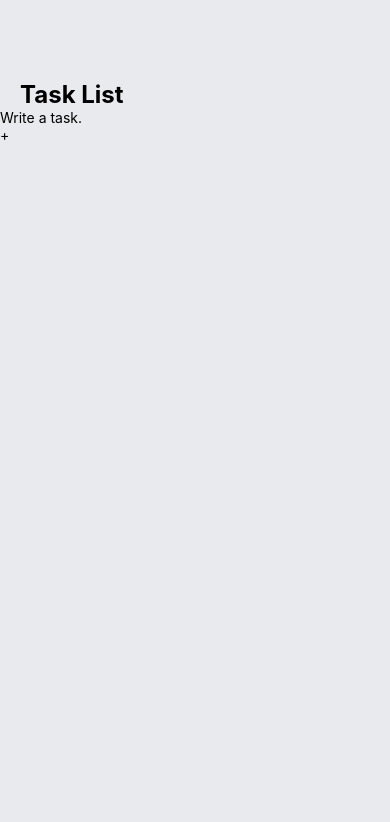
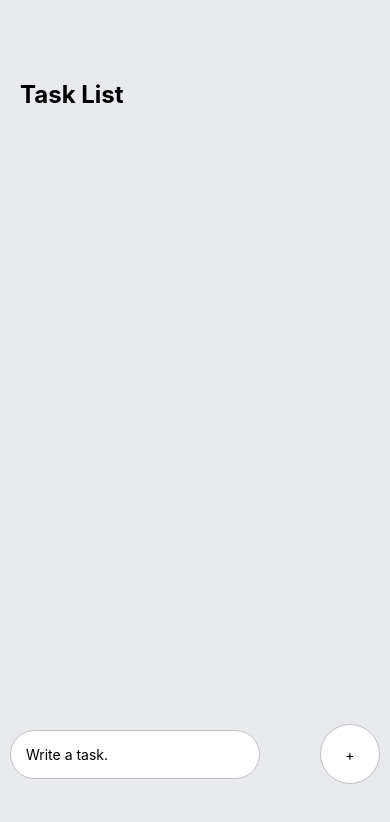
Before and after one commit to Yoshiyuki-Iwasaki/homete-sp, a React Native app: screen / in a window 390 px wide. Shown: the top 822 px of the page. Built offline with nearby package versions, Linux system fonts and the light colour scheme.

Commit message:
create components.

```diff
--- a/components/TaskInput.tsx
+++ b/components/TaskInput.tsx
@@ -6,6 +6,7 @@ import {
   KeyboardAvoidingView,
   TouchableOpacity,
   Platform,
+  StyleSheet,
 } from "react-native";
 
 const TaskInput = ({ taskItems, setTaskItems }:any) => {
@@ -18,19 +19,55 @@ const TaskInput = ({ taskItems, setTaskItems }:any) => {
   return (
     <KeyboardAvoidingView
       behavior={Platform.OS === "ios" ? "padding" : "height"}
+      style={styles.writeTaskWrapper}
     >
       <TextInput
         value={task}
         placeholder={"Write a task."}
         onChangeText={text => setTask(text)}
+        style={styles.input}
       />
       <TouchableOpacity onPress={() => handleAddTask()}>
-        <View>
-          <Text>+</Text>
+        <View style={styles.addWrapper}>
+          <Text style={styles.addText}>+</Text>
         </View>
       </TouchableOpacity>
     </KeyboardAvoidingView>
   );
 };
 
-export default TaskInput
+export default TaskInput;
+
+
+const styles = StyleSheet.create({
+  writeTaskWrapper: {
+    position: "absolute",
+    paddingHorizontal: 10,
+    bottom: 60,
+    width: "100%",
+    flexDirection: "row",
+    justifyContent: "space-between",
+    alignItems: "center",
+  },
+  input: {
+    marginRight:5,
+    paddingVertical: 15,
+    paddingHorizontal: 15,
+    backgroundColor: "#fff",
+    borderRadius: 60,
+    borderColor: "#c0c0c0",
+    borderWidth: 1,
+    width: 250,
+  },
+  addWrapper: {
+    width: 60,
+    height: 60,
+    backgroundColor: "#fff",
+    borderRadius: 60,
+    justifyContent: "center",
+    alignItems: "center",
+    borderColor: "#c0c0c0",
+    borderWidth: 1,
+  },
+  addText: {},
+});
--- a/components/TaskItem.tsx
+++ b/components/TaskItem.tsx
@@ -1,21 +1,43 @@
-import React, { useState } from "react";
-import {
-  Text,
-  TouchableOpacity,
-} from "react-native";
+import React from "react";
+import { View, Text, TouchableOpacity, StyleSheet } from "react-native";
 
-const TaskItem = ({ item, index }: any) => {
-  const [taskItems, setTaskItems] = useState<any>([]);
+const TaskItem = ({ item, taskItems, setTaskItems, index }: any) => {
   const completeTask = (index: any) => {
     let itemsCopy = [...taskItems];
     itemsCopy.splice(index, 1);
     setTaskItems(itemsCopy);
   };
   return (
-    <TouchableOpacity key={index} onPress={() => completeTask(index)}>
-      <Text key={index}>{item}</Text>
-    </TouchableOpacity>
+    <View style={styles.item}>
+      <TouchableOpacity
+        style={styles.squere}
+        onPress={() => completeTask(index)}
+      ></TouchableOpacity>
+      <Text style={styles.itemText}>
+        {item}
+      </Text>
+    </View>
   );
 };
 
-export default TaskItem
+export default TaskItem;
+
+const styles = StyleSheet.create({
+  item: {
+    marginBottom: 20,
+    padding: 15,
+    backgroundColor: "#fff",
+    borderRadius: 10,
+    flexDirection: "row",
+    alignItems: "center",
+  },
+  squere: {
+    marginRight: 15,
+    width: 24,
+    height: 24,
+    backgroundColor: "#55BCF6",
+    opacity: 0.4,
+    borderRadius: 5,
+  },
+  itemText: {},
+});
--- a/components/TaskList.tsx
+++ b/components/TaskList.tsx
@@ -13,9 +13,17 @@ const TaskList = () => {
     <View style={styles.container}>
       <View style={styles.tasksWrapper}>
         <Text style={styles.sectionTitle}>Task List</Text>
-        <View>
+        <View style={styles.items}>
           {taskItems.map((item: any, index: string) => {
-            return <TaskItem key={index} item={item} index={index} />;
+            return (
+              <TaskItem
+                key={index}
+                index={index}
+                item={item}
+                taskItems={taskItems}
+                setTaskItems={setTaskItems}
+              />
+            );
           })}
         </View>
       </View>
@@ -29,22 +37,17 @@ export default TaskList;
 const styles = StyleSheet.create({
   container: {
     flex: 1,
-    backgroundColor:'#E8EAED',
+    backgroundColor: "#E8EAED",
   },
   tasksWrapper: {
     paddingTop: 80,
-    paddingHorizontal:20,
+    paddingHorizontal: 20,
   },
   sectionTitle: {
     fontSize: 24,
-    fontWeight: 'bold',
+    fontWeight: "bold",
   },
   items: {
-    marginTop:30,
+    marginTop: 30,
   },
-  writeTaskWrapper: {
-  },
-  input: {},
-  addWrapper: {},
-  addText: {},
 });
```
